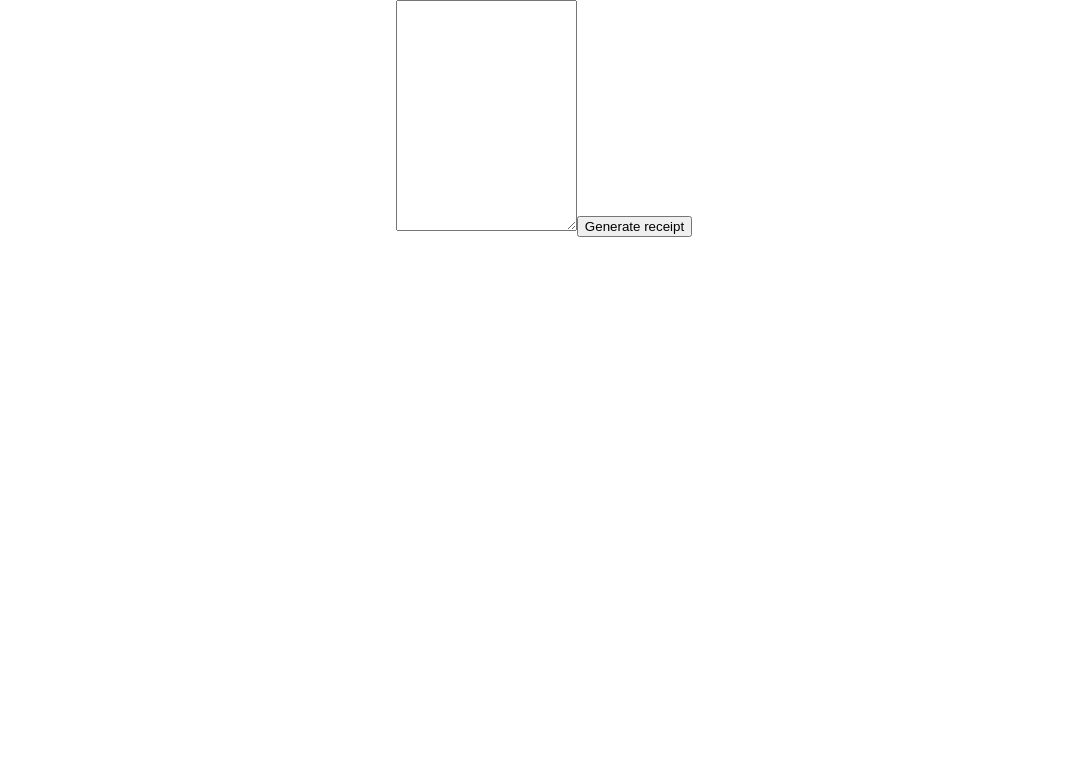
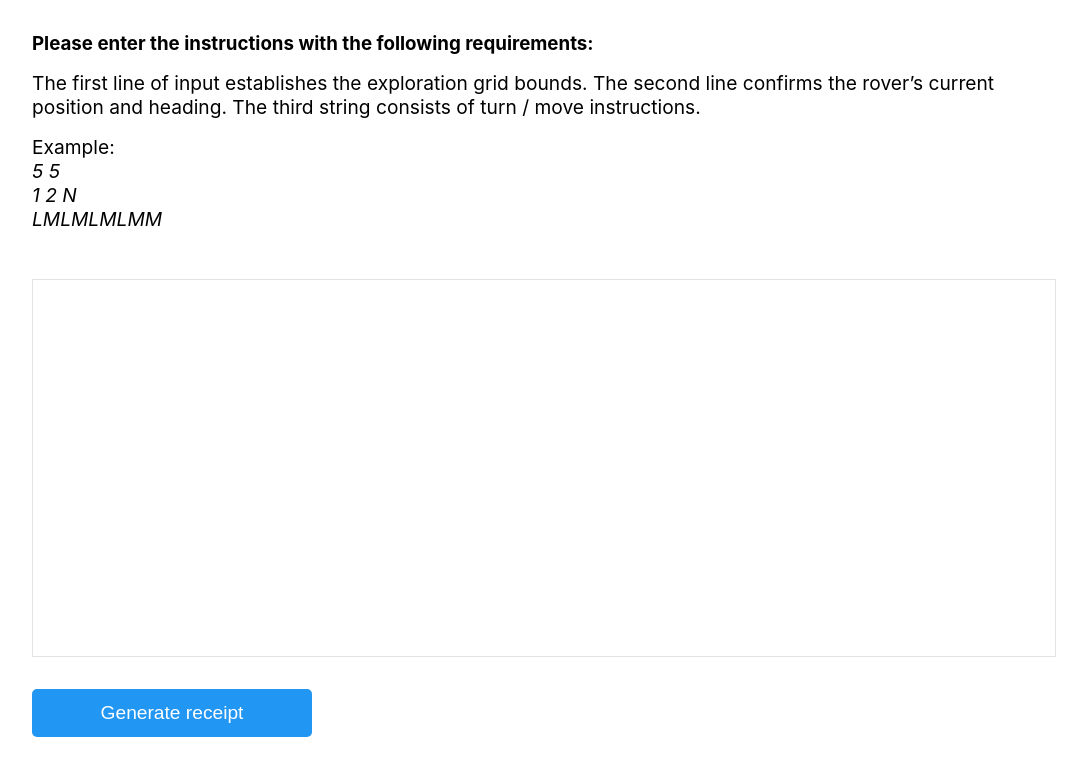
Before and after one commit to challme28/mars-rovers, a React (Create React App) app: page / in a window 1280 px wide. Shown: the top 776 px of the page, without its empty margins (96-1183 px from the left). Built offline with nearby package versions, Linux system fonts and the light colour scheme.

Commit message:
Add styling and ui changes

```diff
--- a/src/App.css
+++ b/src/App.css
@@ -1,3 +1,53 @@
 .App {
-  text-align: center;
+  margin: 0 auto;
+  max-width: 1024px;
+  padding: 2rem 3rem;
 }
+
+.description {
+  margin-bottom: 3rem;
+}
+
+.description-instructions{
+  margin-bottom: 1rem;
+}
+
+.instructions-example {
+  margin-bottom: 1rem;
+  font-style: italic;
+  white-space: break-spaces;
+}
+
+.instructions {
+  display: block;
+  transition: background-color 0.4s;
+  margin-bottom: 2rem;
+  border: 1px solid #e3e3e3;
+  box-sizing: border-box;
+  width: 100%;
+  min-height: calc(3.5rem);
+  padding: 0.5rem;
+  resize: none;
+  text-shadow: 1px 1px 1px rgba(0,0,0,0.004);
+}
+
+.button {
+  display: inline-block;
+  margin-bottom: 2rem;
+  border: none;
+  border-radius: 5px;
+  width: 100%;
+  max-width: 280px;
+  height: 48px;
+  background-color: #2196f3;
+  cursor: pointer;
+  color: #ffffff;
+  text-decoration: none;
+  outline: none;
+}
+
+.result {
+  display: block;
+  text-align: left;
+  white-space: break-spaces;
+}
--- a/src/App.tsx
+++ b/src/App.tsx
@@ -20,7 +20,19 @@ function App() {
   };
 
   return (
-    <div className="App">
+    <main className="App">
+      <section className="description">
+        <h3>Please enter the instructions with the following requirements:</h3>
+        <p className="description-instructions">
+          The first line of input establishes the exploration grid bounds. The
+          second line confirms the rover’s current position and heading. The
+          third string consists of turn / move instructions.
+        </p>
+        <p>Example:</p>
+        <p className="instructions-example">
+          5 5{'\n'}1 2 N{'\n'}LMLMLMLMM
+        </p>
+      </section>
       <textarea
         className="instructions"
         rows={15}
@@ -31,7 +43,7 @@ function App() {
         Generate receipt
       </button>
       <span className="result">{positions}</span>
-    </div>
+    </main>
   );
 }
 
--- a/src/index.css
+++ b/src/index.css
@@ -7,6 +7,19 @@ body {
   -moz-osx-font-smoothing: grayscale;
 }
 
+p, h3 {
+  margin: 0;
+}
+
+p, textarea, button, span {
+  font-size: 1.2rem;
+  line-height: 1.5rem;
+}
+
+h3 {
+  margin-bottom: 1rem;
+}
+
 code {
   font-family: source-code-pro, Menlo, Monaco, Consolas, 'Courier New',
     monospace;
```
